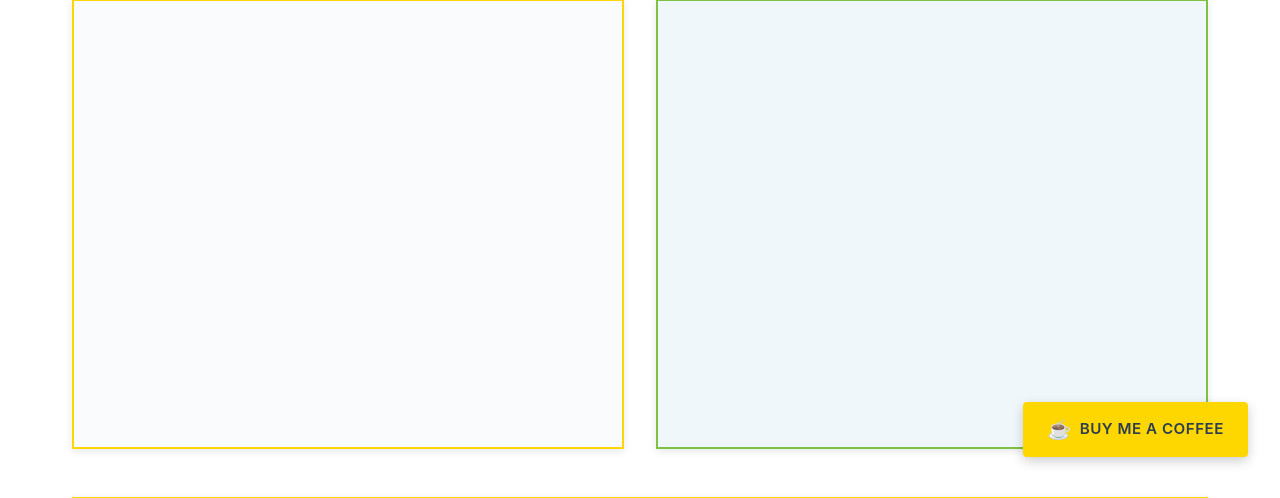
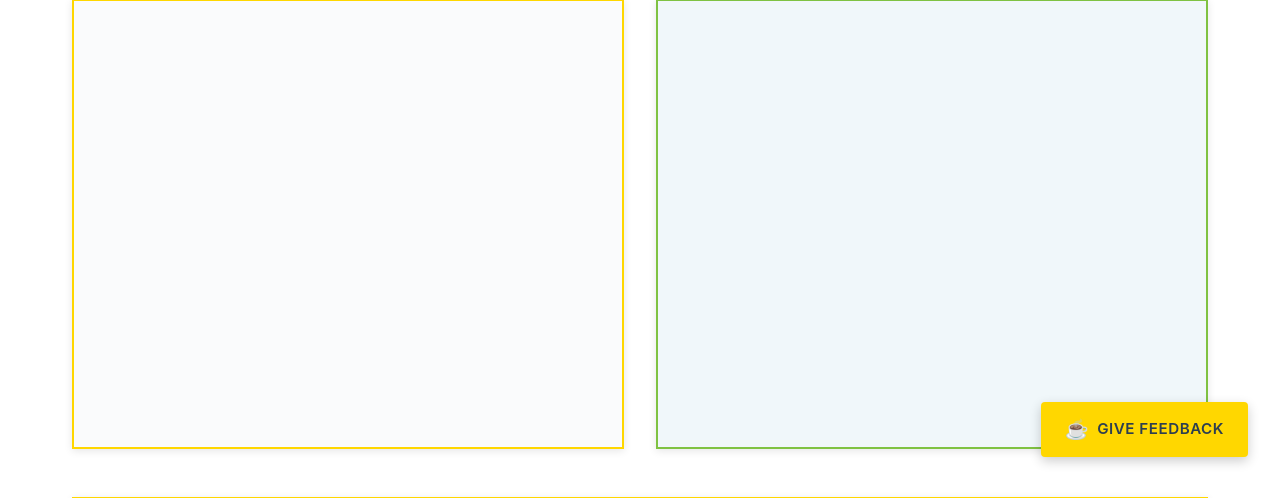
Before and after one commit to amraj2/tinyspark, a Flask app: page / in a window 1280 px wide. Shown: the part 311-809 px from the top of the page. Run offline with Flask 3, Linux system fonts and the light colour scheme; data that the repository does not hold is empty.

Commit message:
ux update

```diff
--- a/app/templates/index.html
+++ b/app/templates/index.html
@@ -57,7 +57,7 @@
 
     <a href="https://buymeacoffee.com/amraj" target="_blank" rel="noopener noreferrer" class="coffee-button">
       <span class="coffee-icon">☕</span>
-      Buy Me a Coffee
+     Give feedback
     </a>
 
     <!-- Loading overlay for new image generation -->
```
